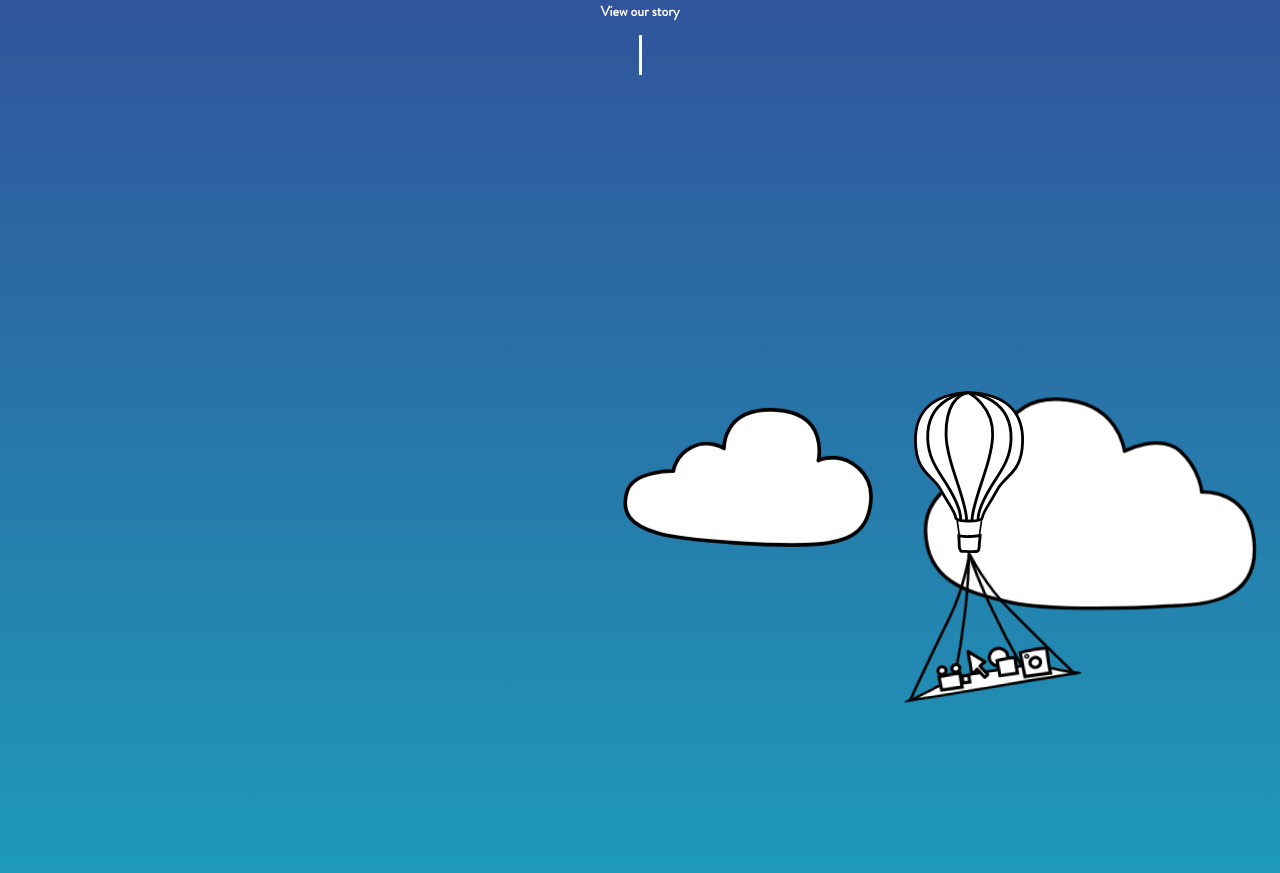
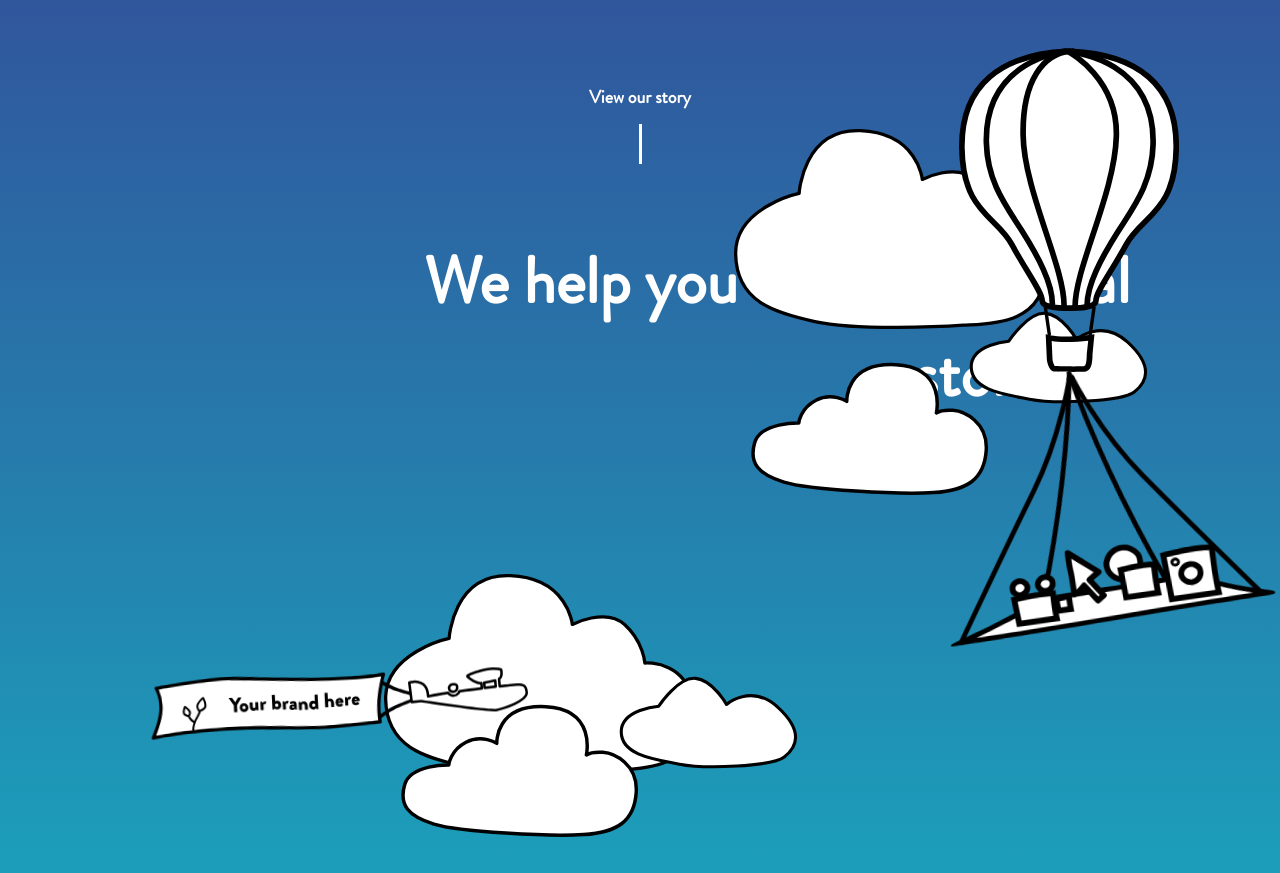
Before and after one commit to aidenBarrett96/npk-media, a Gatsby site: page / in a window 1280 px wide. Shown: the part 576-1449 px from the top of the page. Built offline with nearby package versions, Linux system fonts and the light colour scheme; Gatsby itself is replaced by a stand-in of ours; a small style sheet from the web is missing.

Commit message:
desktop home page

```diff
--- a/src/components/animatedComponents/balloon.js
+++ b/src/components/animatedComponents/balloon.js
@@ -4,6 +4,7 @@
 import "./balloon.scss"
 import { useInView } from "react-intersection-observer"
 import Clouds from "./clouds"
+
 const BaloonAnimation = () => {
   const [ref, inView] = useInView({
     // threshold: 0.7,
--- a/src/components/animatedComponents/balloon.scss
+++ b/src/components/animatedComponents/balloon.scss
@@ -3,7 +3,12 @@
   height: 320px;
   overflow-y: visible;
   overflow-x: hidden;
-  padding: 20% 0;
+  // padding: 20% 0;
+  max-width: 780px;
+
+  width: 104%;
+  margin-left: -2%;
+
   .balloon-wrapper {
     position: absolute;
     right: 20%;
@@ -30,4 +35,18 @@
       }
     }
   }
+  @media only screen and (min-width: 780px) {
+    height: 620px;
+    margin-left: auto;
+    .balloon-wrapper {
+      .balloon {
+        width: 220px;
+      }
+      .platform {
+        margin-right: -30px;
+        margin-top: -14px;
+        width: 330px;
+      }
+    }
+  }
 }
--- a/src/components/animatedComponents/clouds.js
+++ b/src/components/animatedComponents/clouds.js
@@ -3,27 +3,36 @@
 import cloud1 from "../../assets/story assets/cloud1.svg"
 import cloud2 from "../../assets/story assets/cloud2.svg"
 import cloud3 from "../../assets/story assets/cloud3.svg"
+import { useWindowSize } from "../windowSize/windowSize"
 
 const Clouds = ({ inView, reversed }) => {
+  const desktop = useWindowSize()
+
   const cloud1Style = {
+    ...(!desktop && {
       animation: inView
-      ? `cloud 12s infinite  ${reversed ? "reverse" : ""} linear`
+        ? `${reversed ? "cloud-reversed" : "cloud"} 14s infinite linear`
         : "",
+    }),
   }
 
   const cloud2Style = {
+    ...(!desktop && {
       animation: inView
-      ? `cloud 9s infinite ${reversed ? "reverse" : ""} linear 2.4s`
+        ? `${reversed ? "cloud-reversed" : "cloud"} 9s infinite linear`
         : "",
+    }),
   }
 
   const cloud3Style = {
+    ...(!desktop && {
       animation: inView
-      ? `cloud 8s infinite  ${reversed ? "reverse" : ""} linear 1s`
+        ? `${reversed ? "cloud-reversed" : "cloud"} 8s infinite linear`
         : "",
+    }),
   }
   return (
-    <div className="cloud-wrapper">
+    <div className={reversed ? "cloud-wrapper-reversed" : "cloud-wrapper"}>
       <img style={cloud1Style} src={cloud1} alt="cloud" className="cloud1" />
       <img style={cloud2Style} src={cloud2} alt="cloud" className="cloud2" />
       <img style={cloud3Style} src={cloud3} alt="cloud" className="cloud3" />
--- a/src/components/animatedComponents/clouds.scss
+++ b/src/components/animatedComponents/clouds.scss
@@ -1,30 +1,88 @@
-.cloud-wrapper {
+// Cloud styling
+.cloud-wrapper,
+.cloud-wrapper-reversed {
+  // Full width and majority of height
   width: 100%;
   height: 80%;
+  // overflow hidden to the right and left
   overflow-x: hidden;
+
+  // position all clouds absolute
   & * {
     position: absolute;
-    right: 100%;
+    top: 80px;
   }
+
+  // setting individual delays and sizes
   .cloud1 {
+    height: 200px;
     animation-delay: 1s;
   }
   .cloud2 {
+    height: 140px;
     animation-delay: 3s;
     z-index: 2;
   }
   .cloud3 {
+    height: 100px;
     animation-delay: 7s;
   }
+  @media only screen and (min-width: 780px) {
+    & * {
+      transform-origin: center center;
+    }
 
-  @keyframes cloud {
-    from {
-      right: 100%;
-      transform: scale(1) translateY(40px);
+    .cloud1 {
+      left: 30%;
+      top: 13%;
     }
-    to {
-      right: -140%;
-      transform: scale(0.7) translateY(-80px);
+    .cloud2 {
+      left: 32%;
+      top: 50%;
+    }
+    .cloud3 {
+      left: 60%;
+      top: 42%;
     }
   }
 }
+
+// starting positions for normal animation
+.cloud-wrapper {
+  & * {
+    right: 100%;
+  }
+}
+
+// starting positions for reversed animation
+.cloud-wrapper-reversed {
+  & * {
+    left: 100%;
+  }
+}
+
+// Normal animation
+@keyframes cloud {
+  to {
+    right: -140%;
+    transform: scale(0.7) translateY(-80px);
+  }
+}
+
+/* Desktop animation (Add Later)
+@keyframes cloud {
+  50% {
+    transform: scale(0.85) translateY(-40px) rotate(2deg);
+  }
+  100% {
+    transform: scale(0.7) translateY(-80px) rotate(-2deg);
+  }
+} */
+
+// Reversed animation
+@keyframes cloud-reversed {
+  to {
+    left: -140%;
+    transform: scale(0.7) translateY(-80px);
+  }
+}
--- a/src/components/animatedComponents/plane.scss
+++ b/src/components/animatedComponents/plane.scss
@@ -1,11 +1,13 @@
 .plane-container {
   height: 340px;
   width: 100%;
-  margin: 65px 0;
+  // margin: 65px 0;
   overflow-x: visible;
   position: relative;
   display: flex;
   align-items: center;
+  max-width: 780px;
+
   .plane-wrapper {
     position: absolute;
     text-align: right;
--- a/src/components/contactBlock/contactBlock.scss
+++ b/src/components/contactBlock/contactBlock.scss
@@ -4,14 +4,15 @@
   // background: white;
   position: relative;
   overflow-x: hidden;
+  padding: 40px 0;
 
   //   Icons positioning
   .icons-section {
     position: absolute;
-    top: 0;
+    top: 20px;
+    bottom: 20px;
     left: 0;
     width: 100%;
-    height: 100%;
     pointer-events: none;
 
     img {
--- a/src/components/iconBlock/iconBlock.js
+++ b/src/components/iconBlock/iconBlock.js
@@ -2,6 +2,7 @@
 import "./iconBlock.scss"
 import { useInView } from "react-intersection-observer"
 import { useSpring, animated } from "react-spring"
+import { useWindowSize } from "../windowSize/windowSize"
 
 // Icon block component
 // Accepts background colour, children, images and image alts as props
@@ -16,8 +17,14 @@
   icon3Alt,
 }) => {
   const [ref, inView] = useInView({
-    threshold: 0.75,
+    threshold: 0.6,
   })
+
+  const desktop = useWindowSize()
+
+  const [showAnimation, setShowAnimation] = useState(false)
+
+  const settingToggle = desktop ? showAnimation : inView
 
   // Icon 1 animation
   const springOne = useSpring({
@@ -25,7 +32,7 @@
       opacity: 0,
       top: "-6%",
     },
-    ...(inView && {
+    ...(settingToggle && {
       to: {
         opacity: 1,
         top: "6%",
@@ -39,7 +46,7 @@
       opacity: 0,
       bottom: "40%",
     },
-    ...(inView && {
+    ...(settingToggle && {
       to: {
         opacity: 1,
         bottom: "28%",
@@ -53,7 +60,7 @@
       opacity: 0,
       bottom: "14%",
     },
-    ...(inView && {
+    ...(settingToggle && {
       to: {
         opacity: 1,
         bottom: "2%",
@@ -63,7 +70,11 @@
 
   return (
     //   Icon area
-    <div ref={ref} className={!variant ? "icon-block" : "icon-block__dark"}>
+    <div
+      ref={ref}
+      className={!variant ? "icon-block" : "icon-block__dark"}
+      onMouseOver={() => desktop && setShowAnimation(true)}
+    >
       <div className="icons">
         {/* Get icons from props */}
         <animated.img style={springOne} src={icon1} alt={icon1Alt} />
--- a/src/components/layout/layout.scss
+++ b/src/components/layout/layout.scss
@@ -68,3 +68,47 @@
     }
   }
 }
+
+.story-section {
+  text-align: center;
+  padding: 60px 5px;
+  min-height: 80vh;
+  display: flex;
+  box-sizing: border-box;
+  flex-direction: column;
+  justify-content: center;
+  align-items: flex-start;
+  h2 {
+    margin: 30px auto;
+    max-width: 311px;
+    font-size: 36px;
+    color: #fff;
+    font-weight: lighter;
+    strong {
+      font-weight: bold;
+      &.underlined {
+        // text-decoration: underline;
+      }
+    }
+  }
+}
+
+@media only screen and (min-width: 1024px) {
+  .story-section {
+    padding: 0px 150px;
+
+    &:first-child {
+      margin-top: 0;
+    }
+    h2 {
+      font-weight: bold;
+      font-size: 65px;
+      text-align: left;
+      color: #fff;
+      max-width: 100%;
+      strong {
+        font-weight: bold;
+      }
+    }
+  }
+}
--- a/src/components/pageStyles/index.scss
+++ b/src/components/pageStyles/index.scss
@@ -1,5 +1,6 @@
 .index {
   .story {
+    // Making peak interest white to show on background
     .peak-interest {
       h4 {
         color: white;
@@ -10,26 +11,35 @@
     }
   }
 
+  //   Centering buttons
+  .button {
+    margin: 0 auto;
+  }
+}
+
+.skyline-section {
   .story-section {
-    text-align: center;
-    padding: 60px 5px;
     h2 {
-      margin: 30px auto;
-      max-width: 311px;
-      font-size: 36px;
-      color: #fff;
-      font-weight: lighter;
-      strong {
-        font-weight: bold;
-        &.underlined {
-          text-decoration: underline;
-        }
+      font-weight: 300;
+      font-size: 30px;
+      color: #46444c;
+      margin-bottom: 40px;
+    }
+  }
+}
+
+@media only screen and (min-width: 1024px) {
+  .index {
+    .story {
+      .balloon-container {
+        position: absolute;
+        top: 78%;
+        right: 0;
+        width: 780px;
       }
     }
-
-    //   Centering buttons
     .button {
-      margin: 0 auto;
+      margin: 0;
     }
   }
 
@@ -37,9 +47,11 @@
     .story-section {
       h2 {
         font-weight: 300;
-        font-size: 30px;
+        font-size: 56px;
+        line-height: 70px;
+        text-align: center;
         color: #46444c;
-        margin-bottom: 40px;
+        margin-bottom: 100px;
       }
     }
   }
--- a/src/components/peakInterest/peakInterest.js
+++ b/src/components/peakInterest/peakInterest.js
@@ -1,15 +1,29 @@
-import React from 'react'
-import './peakInterest.scss'
+import React from "react"
+import "./peakInterest.scss"
+import { useInView } from "react-intersection-observer"
 
 // Peak interest component
-const PeakInterest = ({ text }) => (
+const PeakInterest = ({ text }) => {
+  const [ref, inView] = useInView({
+    threshold: 0.75,
+  })
+
+  const activateAnimation = {
+    ...(inView && {
+      animation: "line 3.5s infinite ease-in-out",
+    }),
+  }
+  return (
     // Component wrapper
-    <div className="peak-interest">
-        {/* Text obtained from props */}
-        <h4>{text}</h4>
-        {/* Interest peaking line */}
-        <div className="line" />
+    <div ref={ref} className="peak-interest">
+      {/* Text obtained from props */}
+      <h4>{text}</h4>
+      {/* Interest peaking line */}
+      <div className="line-wrapper">
+        <div style={activateAnimation} className="line" />
+      </div>
     </div>
-)
+  )
+}
 
 export default PeakInterest
--- a/src/components/peakInterest/peakInterest.scss
+++ b/src/components/peakInterest/peakInterest.scss
@@ -5,6 +5,7 @@
   flex-direction: column;
   align-items: center;
   margin: 60px 0;
+  width: 100%;
 
   //  Text styling
   h4 {
@@ -15,23 +16,47 @@
     margin: 0 0 5.5px;
   }
 
-  //   Interest peaking line style
-  .line {
-    background: #46444c;
-    width: 2px;
+  .line-wrapper {
+    position: relative;
+    display: flex;
+    justify-content: center;
     height: 20px;
+
+    //   Interest peaking line style
+    .line {
+      position: absolute;
+      background: #46444c;
+      width: 2px;
+    }
   }
 
   //   desktop styles
   @media only screen and (min-width: 1024px) {
     h4 {
       margin: 0 0 12px;
-      font-size: 14px;
+      font-size: 18px;
     }
 
-    .line {
+    .line-wrapper {
       height: 40px;
-      width: 3px;
+      .line {
+        width: 3px;
+      }
+    }
+  }
+
+  @keyframes line {
+    0% {
+      top: 0%;
+      bottom: 100%;
+    }
+    45% {
+      top: 0%;
+      bottom: 0%;
+    }
+    90% {
+      top: 100%;
+      bottom: 0%;
     }
   }
 }
--- a/src/components/windowSize/windowSize.js
+++ b/src/components/windowSize/windowSize.js
@@ -15,7 +15,7 @@
     return () => window.removeEventListener("resize", updateSize)
   }, [])
 
-  const desktop = size >= 1024
+  const desktop = size[0] >= 1024
 
   // Return the size
   return desktop
--- a/src/pages/index.js
+++ b/src/pages/index.js
@@ -16,8 +16,10 @@
 import droplets from "../assets/story assets/story icons/water droplets.svg"
 import bulb from "../assets/story assets/story icons/lightbulb.svg"
 import plant from "../assets/story assets/story icons/plant.svg"
+import { useWindowSize } from "../components/windowSize/windowSize"
 
 const IndexPage = () => {
+  const desktop = useWindowSize()
   return (
     <Layout timeBG={true} mainClass="index">
       <SEO title="Home" />
@@ -33,22 +35,37 @@
             you. By us.
           </h2>
           <Button color="white">See what we can do</Button>
+          <div
+            style={{ width: "100%", position: "absolute", bottom: 0, left: 0 }}
+          >
+            <PeakInterest text="View our story" />
+          </div>
         </div>
-
-        <PeakInterest text="View our story" />
 
         <BalloonAnimation />
 
         <div className="story-section">
-          <h2>
+          <h2
+            style={{
+              textAlign: desktop ? "right" : "left",
+              ...(desktop && {
+                margin: "100px 0",
+              }),
+            }}
+          >
             We help you <strong>reach potential customers.</strong>
           </h2>
+          <PlaneAnimation />
         </div>
 
-        <PlaneAnimation />
-
         <div className="story-section">
-          <h2>
+          <h2
+            style={{
+              ...(desktop && {
+                textAlign: "center",
+              }),
+            }}
+          >
             Based in <strong>Liverpool</strong>, we help companies{" "}
             <strong>throughout the UK</strong> & <strong>worldwide.</strong>
           </h2>
```
Also changed, not shown: src/components/iconBlock/iconBlock.scss (+3 -22 lines). Lines whose indentation alone changed are shown as unchanged.
